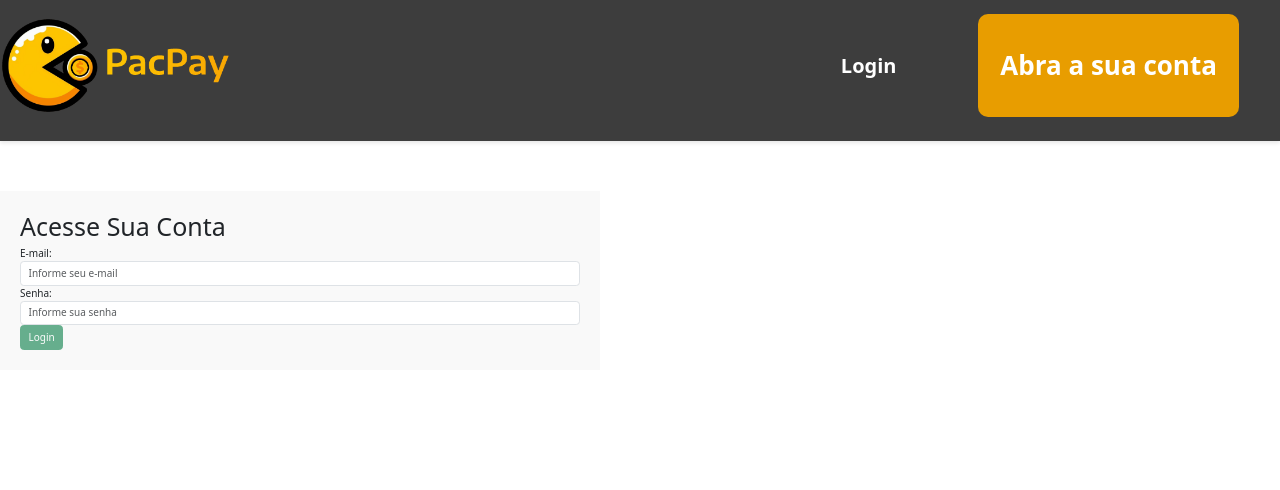
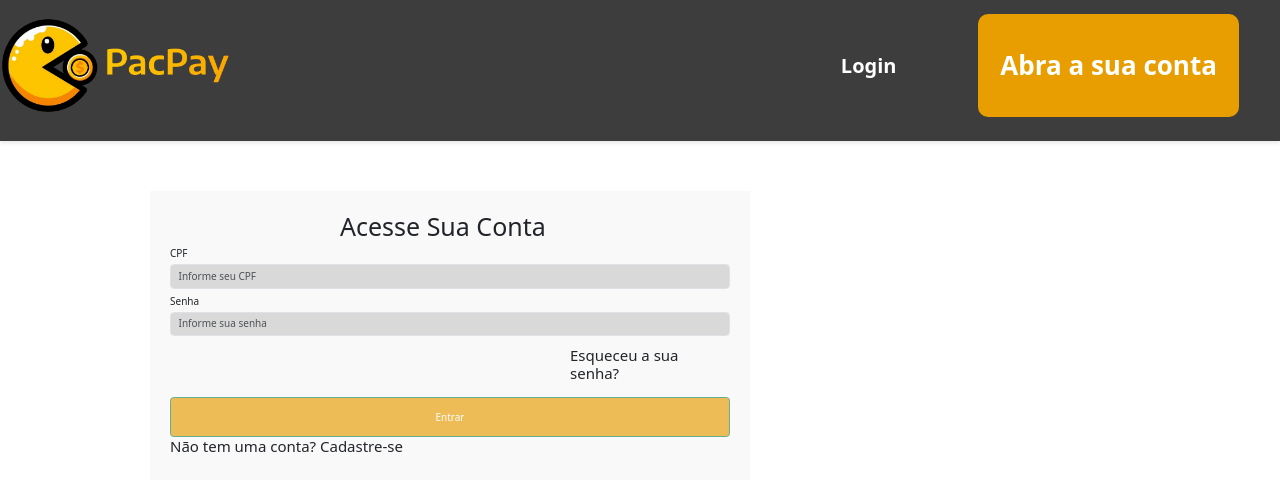
Before and after one commit to DanieelCarvalho/PacPay, an Angular app in the folder Front-end/pacPay/: page /login in a window 1280 px wide. Shown: the top 490 px of the page. Built offline with nearby package versions, Linux system fonts and the light colour scheme.

Commit message:
Atualização da tela de login

```diff
--- a/Front-end/pacPay/src/app/pages/login/login.component.css
+++ b/Front-end/pacPay/src/app/pages/login/login.component.css
@@ -38,12 +38,33 @@
     ;
   }
 
+  #botaoEntrar {
+    background-color: #E89D00;
+    height: 40px;
+    width: 100%;
+    margin-top: 10px;
+  }
+
+  #frase {
+    margin-left: 170px;
+  }
+
+  #link-esqueceuSenha {
+    margin-top: 10px;
+    margin-left: 400px;
+  }
+
+  #link-cadastre-se {
+    width: 100%
+  }
+
   .center-container {
-    background-color: #f9f9f9;
+    background-color: #F9F9F9;
     padding: 20px;
     width: 100%;
     max-width: 600px;
     margin-top: 50px;
+    margin-left: 150px;
     position: absolute;
   }
 
@@ -55,3 +76,17 @@
     padding: 10px;
     margin-bottom: 20px;
   }
+
+  #email {
+    margin-top: 3px;
+    background-color: #D9D9D9;
+  }
+
+  #senha {
+    margin-top: 3px;
+    background-color: #D9D9D9;
+  }
+
+  .senha {
+    margin-top: 5px;
+  }
--- a/Front-end/pacPay/src/app/pages/login/login.component.html
+++ b/Front-end/pacPay/src/app/pages/login/login.component.html
@@ -1,22 +1,22 @@
 <app-header> </app-header>
 <div>
   <div class="center-container">
-    <h1>Acesse Sua Conta</h1>
+    <h1 id="frase">Acesse Sua Conta</h1>
 
     <form [formGroup]="formulario" (submit)="autenticar()">
       <div class="form-group">
-        <label for="email">E-mail:</label>
+        <label for="email">CPF</label>
         <input
           type="email"
           id="email"
           formControlName="email"
-          placeholder="Informe seu e-mail"
+          placeholder="Informe seu CPF"
           class="form-control"
         />
       </div>
 
-      <div class="form-group">
-        <label for="senha">Senha:</label>
+      <div class="form-group senha">
+        <label for="senha">Senha</label>
         <input
           type="password"
           id="senha"
@@ -25,14 +25,18 @@
           class="form-control"
         />
       </div>
+      <h4 id="link-esqueceuSenha">Esqueceu a sua senha?</h4>
 
       <button
         type="submit"
         class="btn btn-success"
+        id="botaoEntrar"
         [disabled]="formulario.invalid"
       >
-        Login
+        Entrar
       </button>
+
+      <h4 id="link-cadastre-se">Não tem uma conta? Cadastre-se</h4>
     </form>
   </div>
 </div>
```
